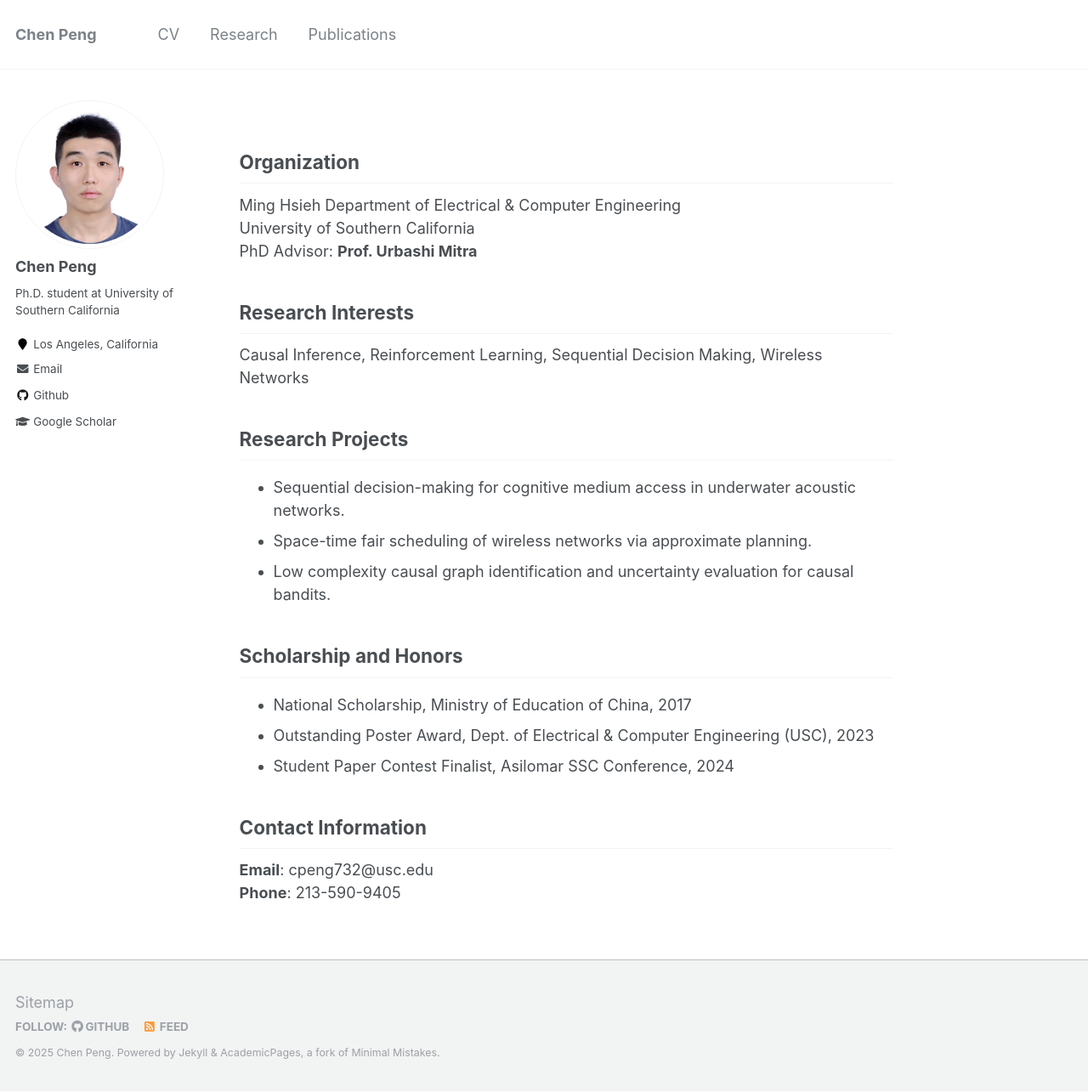
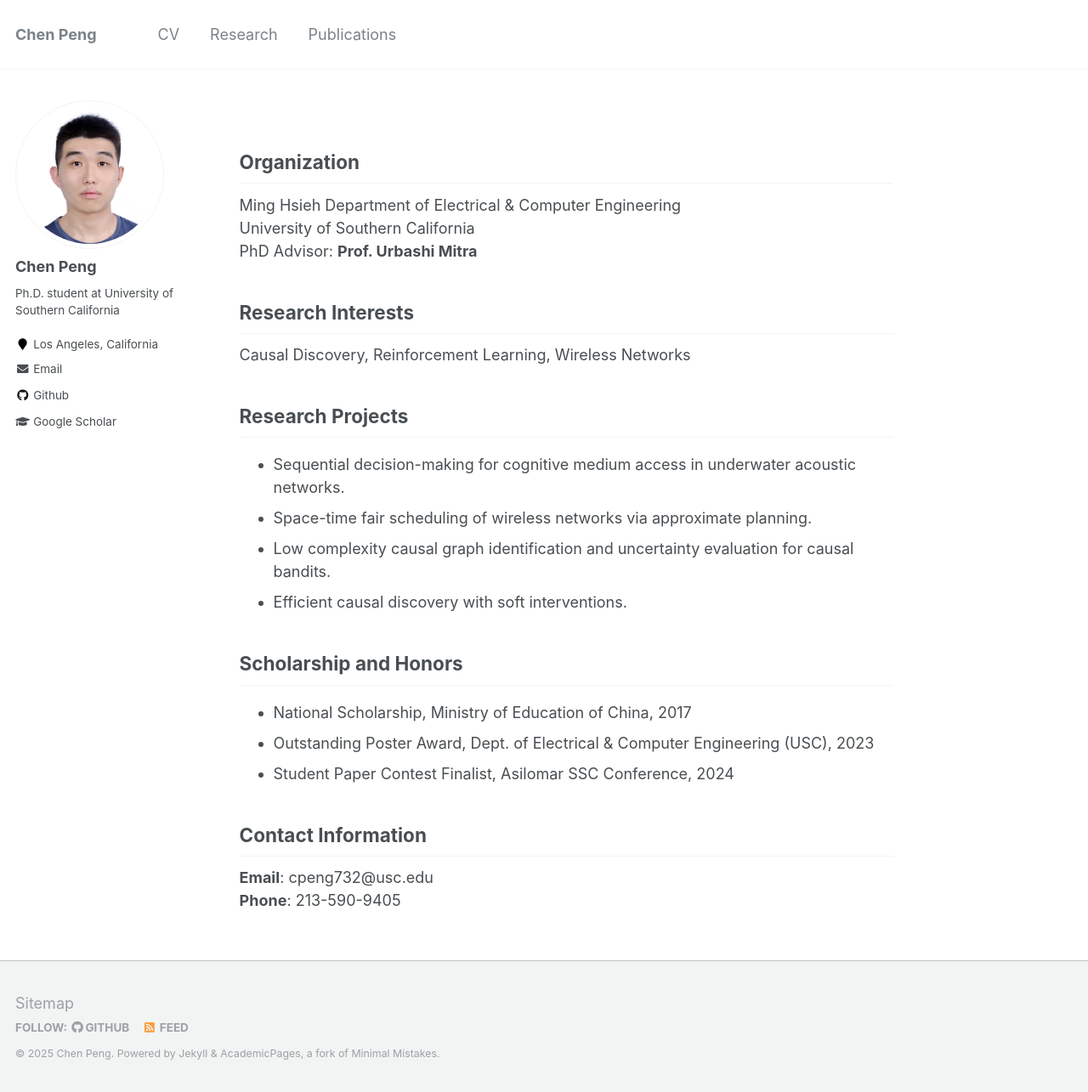
Before and after one commit to CalixPeng/CalixPeng.github.io, a Jekyll site: the page built from _pages/about.md, in a window 1280 px wide and 1285 px high. Shown: the whole window at 85% size. Built offline with Jekyll 4.4.1, drawn with Linux system fonts in a browser that asks for light colours.

Commit message:
Update about.md

```diff
--- a/_pages/about.md
+++ b/_pages/about.md
@@ -14,12 +14,13 @@ University of Southern California \
 PhD Advisor: **Prof. Urbashi Mitra**
 
 ## Research Interests
-Causal Inference, Reinforcement Learning, Sequential Decision Making, Wireless Networks
+Causal Discovery, Reinforcement Learning, Wireless Networks
 
 ## Research Projects
 * Sequential decision-making for cognitive medium access in underwater acoustic networks.
 * Space-time fair scheduling of wireless networks via approximate planning.
 * Low complexity causal graph identification and uncertainty evaluation for causal bandits.
+* Efficient causal discovery with soft interventions.
 
 ## Scholarship and Honors ##
 * National Scholarship, Ministry of Education of China, 2017
```
